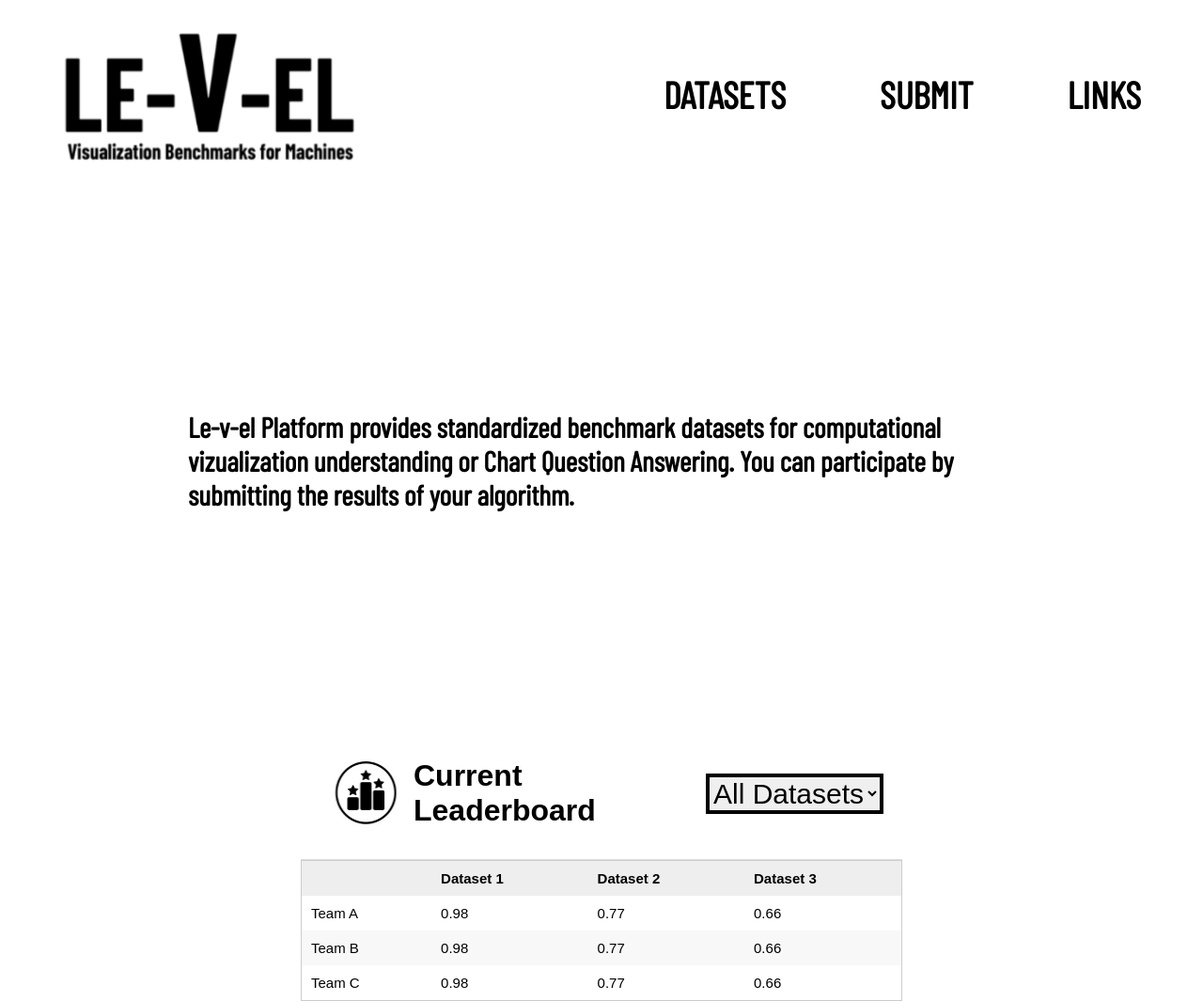
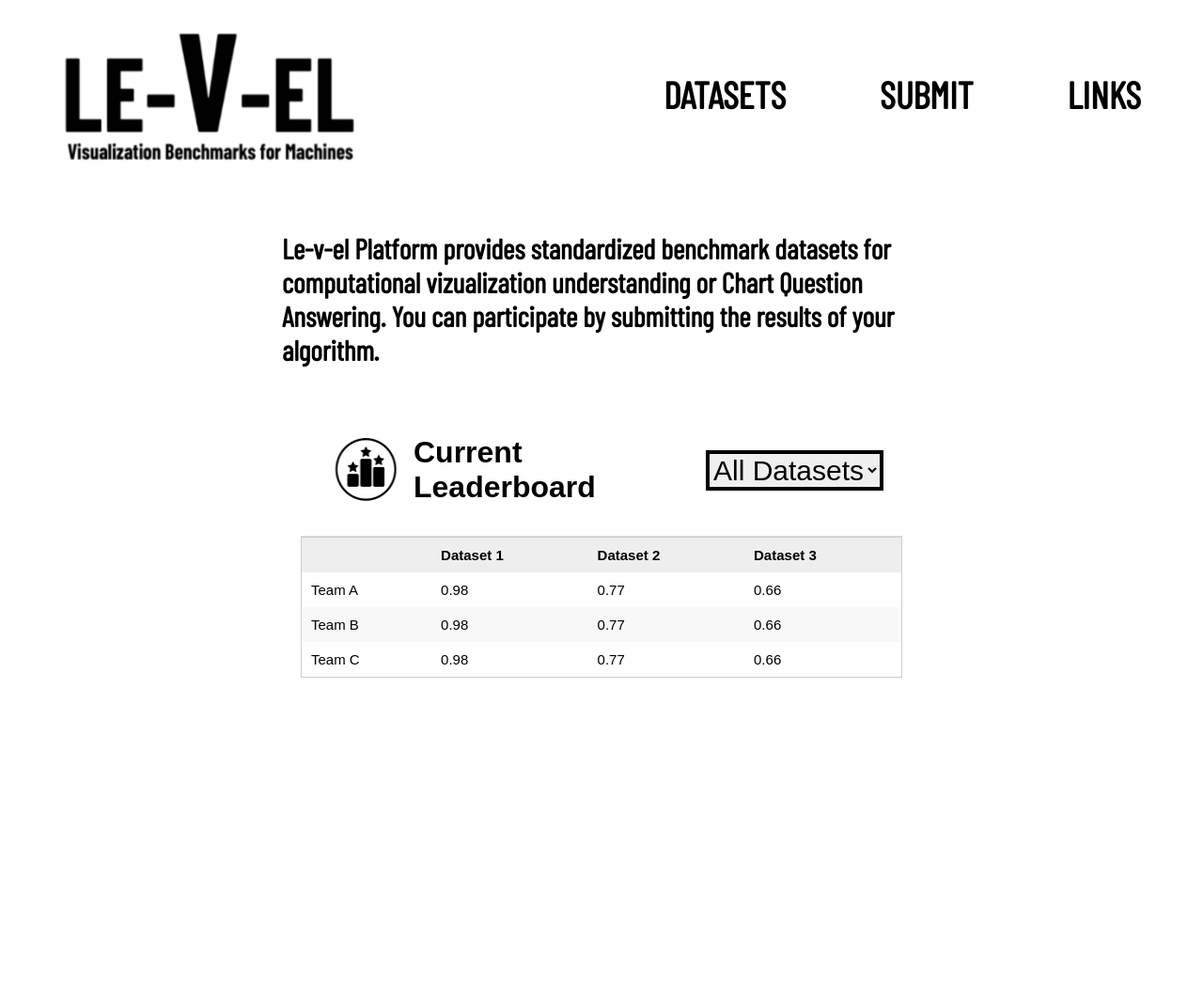
Before and after one commit to WoodyLinwc/LEVEL, a Jekyll site: the page built from index.md, in a window 1280 px wide. Shown: the whole page at 94% size. Built offline with Jekyll 4.4.1, drawn with Linux system fonts in a browser that asks for light colours; after the commit the page ends 900 px from its top, so only the background shows below that.

Commit message:
Update index.md

```diff
--- a/index.md
+++ b/index.md
@@ -3,7 +3,7 @@ title: home
 layout: default
 ---
 
-<p style="padding:200px; font-family:'Barlow Condensed'; font-size: 30px;">
+<p style="padding:10px; ;padding-left:300px; padding-right:300px; font-family:'Barlow Condensed'; font-size: 30px;">
     <b> Le-v-el Platform provides standardized benchmark datasets for computational vizualization understanding
         or Chart Question Answering. You can participate by submitting the results of your algorithm.
     </b>
```
